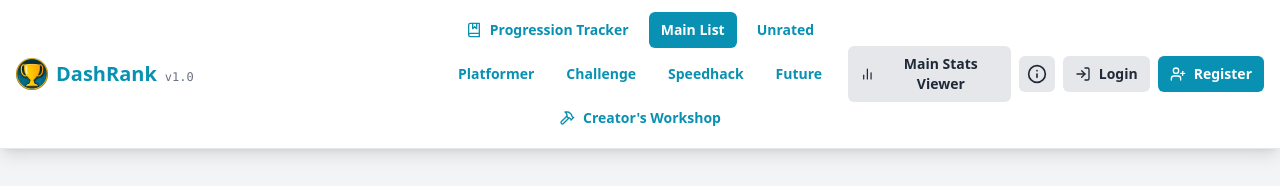
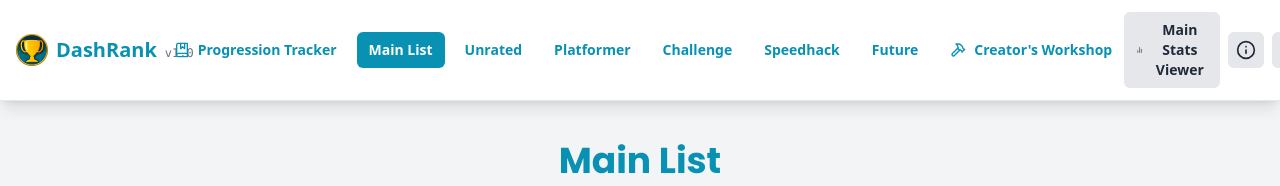
Before and after one commit to Woblu/DashRank, a React (Vite) app: page /main in a window 1280 px wide. Shown: the top 186 px of the page. Built offline with nearby package versions, Linux system fonts and the light colour scheme.

Commit message:
Fixing styling

```diff
--- a/src/components/Tabs.jsx
+++ b/src/components/Tabs.jsx
@@ -23,7 +23,7 @@ export default function Tabs() {
     { name: "Challenge", path: "/challenge" },
     { name: "Speedhack", path: "/speedhack" },
     { name: "Future", path: "/future" },
-    { name: "Creator's Workshop", path: "/layouts", icon: Hammer }, // Only this tab has an icon
+    { name: "Creator's Workshop", path: "/layouts", icon: Hammer },
   ];
 
   const [isStatsViewerOpen, setIsStatsViewerOpen] = useState(false);
@@ -65,7 +65,8 @@ export default function Tabs() {
             </Link>
           </div>
           <nav className="w-full md:flex-1 flex justify-center order-3 md:order-2">
-            <div className="flex items-center gap-2 flex-wrap justify-center">
+            {/* The `flex-wrap` class has been removed from this div */}
+            <div className="flex items-center gap-2 justify-center">
 
               <NavLink
                 to={user ? "/progression" : "/login"}
```
